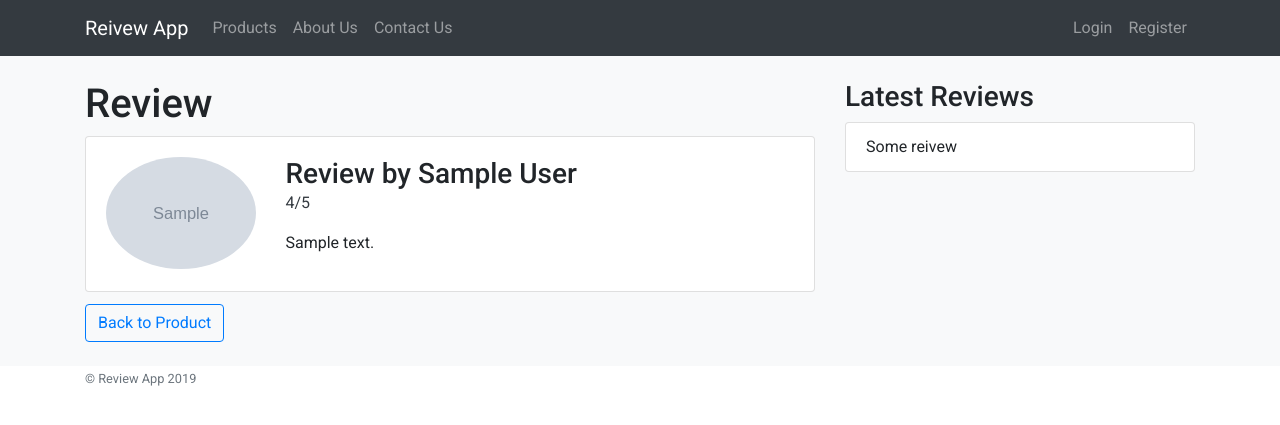
After one commit to lukegreenwoodgit/lGreenwood, a Django app: page /reviews/1 in a window 1280 px wide. The commit adds this page. Shown: the top 425 px of the page. Run offline with Django 3.2, Linux system fonts and the light colour scheme; data comes from the database, SQL or seed files in the repository; tables that the repository leaves empty hold one stand-in row (values such as "Sample post"); grey boxes marked "Sample" are stand-in pictures; some libraries are stand-ins or nearby versions.

Commit message:
Added review details page

```diff
--- a/reviewApp/reviews/static/css/style.css
+++ b/reviewApp/reviews/static/css/style.css
@@ -6,7 +6,7 @@
 	margin-bottom: 0;
 }
 
-.product-card a.detail-link {
+.product-card a.detail-link, .review-card a.detail-link {
 	display: block;
 	position: absolute;
 	width: 100%;
@@ -14,6 +14,6 @@
 	z-index: 2;
 }
 
-.product-card:hover .product-name {
-	text-decoration: underline;;
+.product-card:hover .product-name, .review-card:hover .review-name {
+	text-decoration: underline;
 }
--- a/reviewApp/reviews/templates/reviews/product_detail.html
+++ b/reviewApp/reviews/templates/reviews/product_detail.html
@@ -24,12 +24,13 @@
 </div>
 {% if object.review_set.all %}
 {% for review in object.review_set.all %}
-<div class="card mb-1">
+<div class="card mb-1 review-card">
 	<div class="card-body">
+		<a class="detail-link" href="{% url 'review-detail' review.id %}"></a>
 		<div class="row">
 			<div class="col-md-2"><img src="{{ review.author.profile.image.url }}" class="rounded-circle img-fluid"></div>
 			<div class="col-md-9">
-				<h5 class="mb-0">Review by {{ review.author.profile.full_name }}</h5>
+				<h5 class="mb-0 review-name">Review by {{ review.author.profile.full_name }}</h5>
 				<p class="text-dark">{{ review.rating }}/5</p>
 				<p>{{ review.review_text }}</p>
 			</div>
--- /dev/null
+++ b/reviewApp/reviews/templates/reviews/review_detail.html
@@ -0,0 +1,17 @@
+{% extends "reviews/base.html" %}
+{% block content %}
+<h1>Review</h1>
+<div class="card mb-1">
+	<div class="card-body">
+		<div class="row">
+			<div class="col-md-3"><img src="{{ review.author.profile.image.url }}" class="rounded-circle img-fluid"></div>
+			<div class="col-md-8">
+				<h3 class="mb-0 review-name">Review by {{ review.author.profile.full_name }}</h3>
+				<p class="text-dark">{{ review.rating }}/5</p>
+				<p>{{ review.review_text }}</p>
+			</div>
+		</div>
+	</div>
+</div>
+<a href="{% url 'product-detail' review.product.pk %}" class="mt-2 btn btn-outline-primary">Back to Product</a>
+{% endblock content %}
--- a/reviewApp/reviews/urls.py
+++ b/reviewApp/reviews/urls.py
@@ -1,13 +1,14 @@
 from django.urls import path
 from . import views
 from users import views as user_views
-from .views import ProductListView, ProductDetailView
+from .views import ProductListView, ProductDetailView, ReviewDetailView
 
 
 urlpatterns = [
 	path('', views.home, name='reviews-home'),
 	path('products/', ProductListView.as_view(), name='reviews-products'),
 	path('products/<int:pk>', ProductDetailView.as_view(), name='product-detail'),
+	path('reviews/<int:pk>', ReviewDetailView.as_view(), name='review-detail'),
 	path('about/', views.about, name='reviews-about'),
 	path('contact/', views.contact, name='reviews-contact'),
 	path('register/', user_views.register, name='register'),
--- a/reviewApp/reviews/views.py
+++ b/reviewApp/reviews/views.py
@@ -22,6 +22,9 @@
 class ProductDetailView(DetailView):
 	model = Product
 
+class ReviewDetailView(DetailView):
+	model = Review
+
 	# def get_context_data(self, **kwargs):
 	# 	context = super().get_context_data(**kwargs)
 	# 	context['reviews'] = Review.objects.filter(product_id = self.kwargs['pk'])
```
